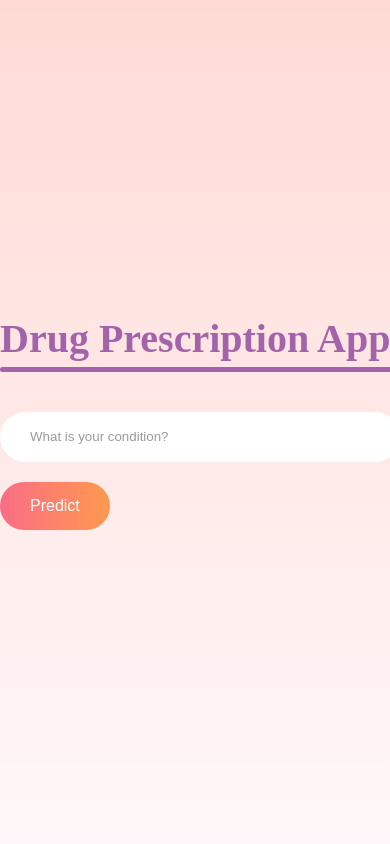
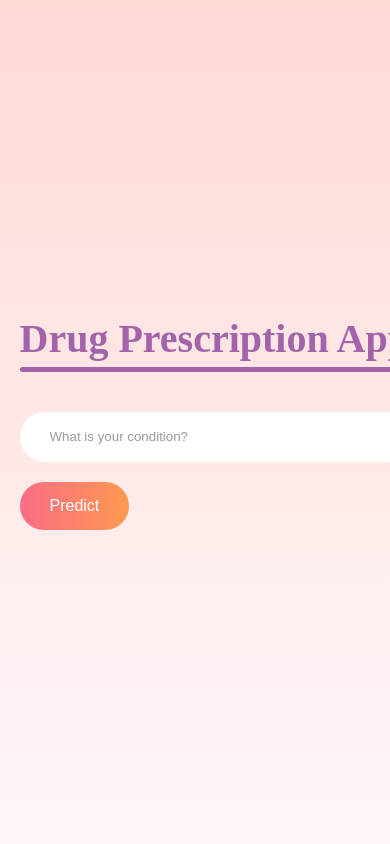
Before and after one commit to databuk/drug-prescription, a Flask app: page / in a window 390 px wide; the page is wider, and only the part inside the window is pictured. Run offline with Flask 3, Linux system fonts and the light colour scheme; parts of the project's set-up code (start-up, migrations or seed data) failed here and were passed over.

Commit message:
modified screen size

```diff
--- a/static/css/style.css
+++ b/static/css/style.css
@@ -69,6 +69,12 @@ body{
     justify-content: space-evenly;
     gap: 20px;
 }
+@media (max-width:800px){
+    .bot-container{
+        width: 90vw;
+        padding: 5vw;
+    }
+}
 /* .bot-right{
     width: 500px;
 } */
```
